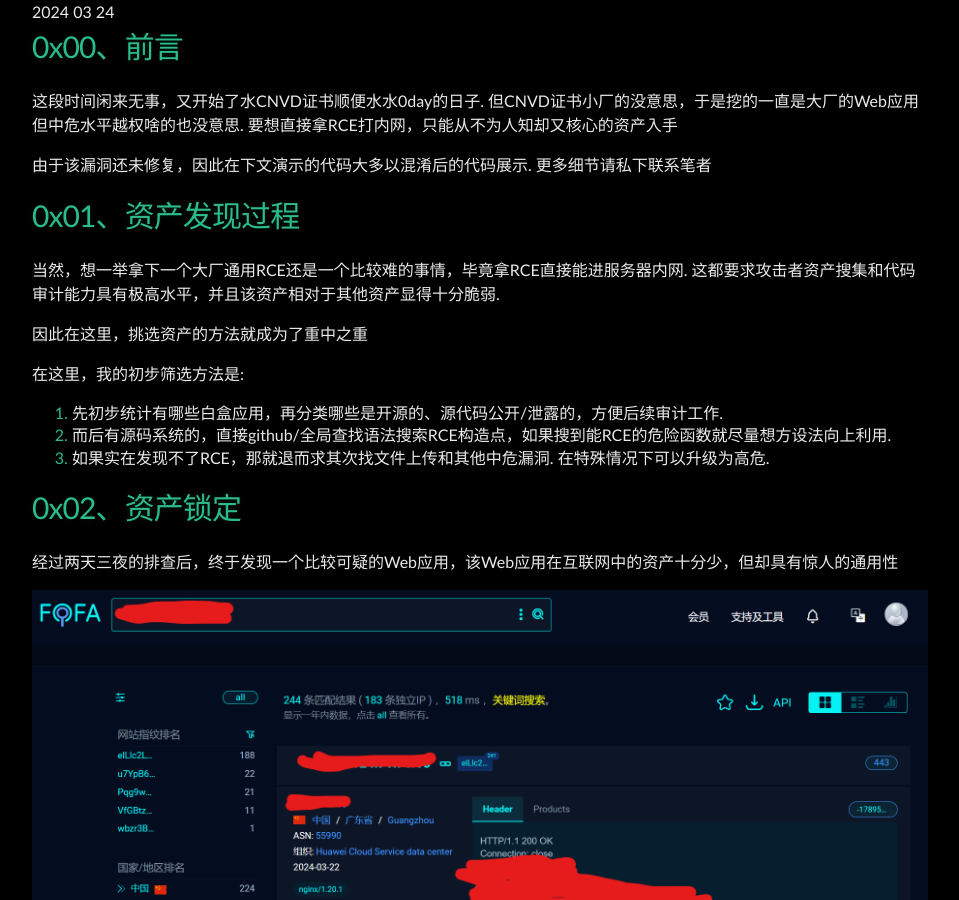
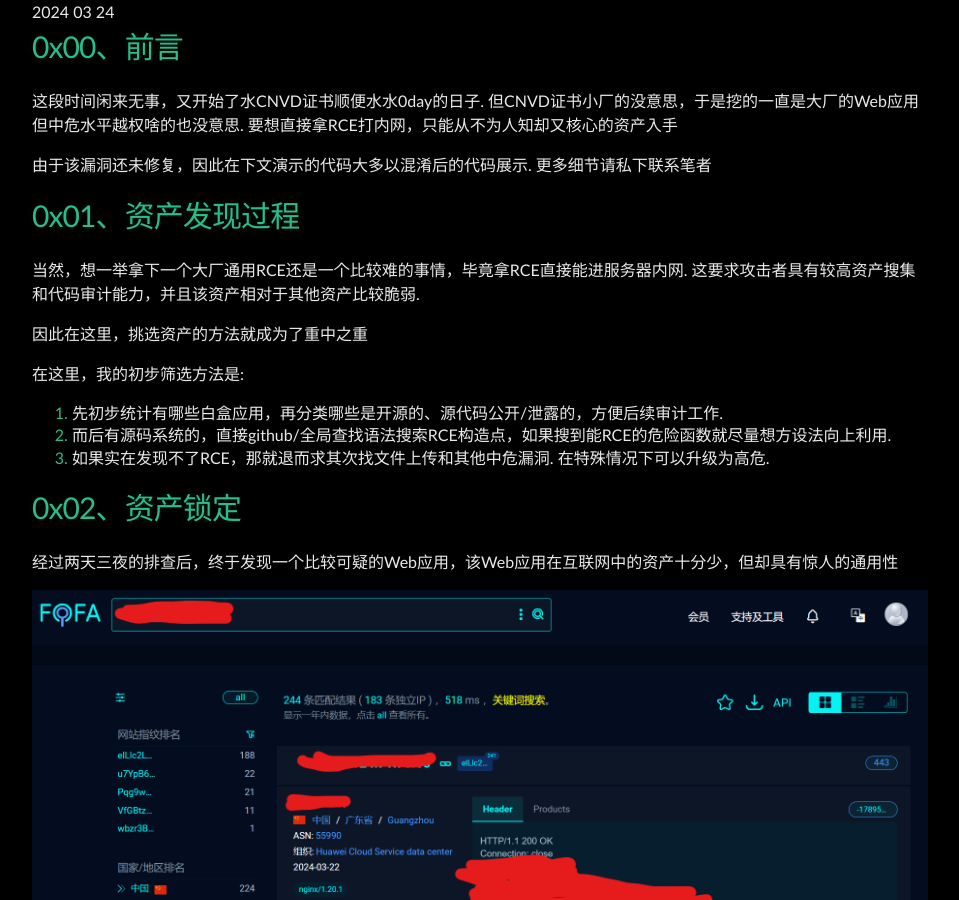
Before and after one commit to Leeyangee/leeyangee.github.io, a Jekyll site: the page built from _posts/2024-03-24-某大厂Web应用审计实战-从不出货到拿下小通用RCE.md, in a window 1280 px wide and 900 px high, scrolled down 530 px. Shown: the whole window, without its empty margins (160-1119 px from the left). Built offline with Jekyll 4.4.1, drawn with Linux system fonts in a browser that asks for light colours.

Commit message:
Update 2024-03-24-某大厂Web应用审计实战-从不出货到拿下小通用RCE.md

```diff
--- a/_posts/2024-03-24-某大厂Web应用审计实战-从不出货到拿下小通用RCE.md
+++ b/_posts/2024-03-24-某大厂Web应用审计实战-从不出货到拿下小通用RCE.md
@@ -12,7 +12,7 @@ published: true
 
 # [](#header-1)0x01、资产发现过程
 
-当然，想一举拿下一个大厂通用RCE还是一个比较难的事情，毕竟拿RCE直接能进服务器内网. 这都要求攻击者资产搜集和代码审计能力具有极高水平，并且该资产相对于其他资产显得十分脆弱.
+当然，想一举拿下一个大厂通用RCE还是一个比较难的事情，毕竟拿RCE直接能进服务器内网. 这要求攻击者具有较高资产搜集和代码审计能力，并且该资产相对于其他资产比较脆弱.
 
 因此在这里，挑选资产的方法就成为了重中之重
 
```
